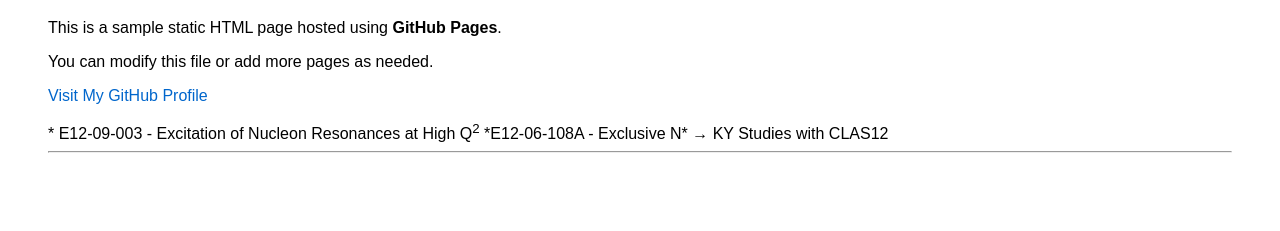
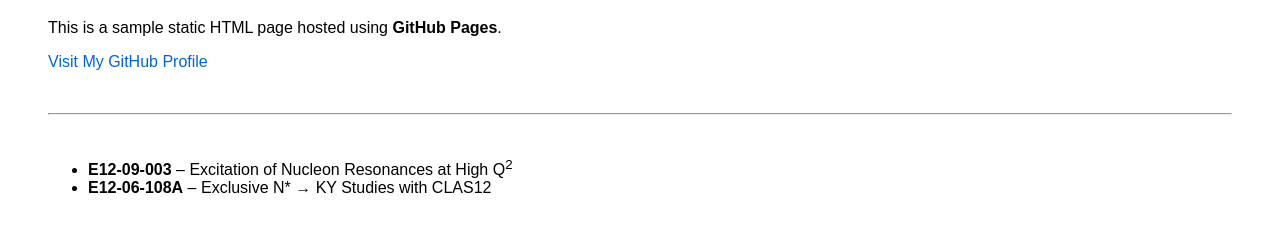
Before and after one commit to kneupane1/my-site, a plain HTML site: page index.html in a window 1280 px wide. Shown: the part 109-340 px from the top of the page. Drawn offline with Linux system fonts and the light colour scheme.

Commit message:
Update index.html

```diff
--- a/index.html
+++ b/index.html
@@ -1,4 +1,3 @@
-
 <!DOCTYPE html>
 <html lang="en">
 <head>
@@ -13,13 +12,14 @@
 <body>
     <h1>Welcome to My GitHub Page</h1>
     <p>This is a sample static HTML page hosted using <strong>GitHub Pages</strong>.</p>
-    <p>You can modify this file or add more pages as needed.</p>
     <p><a href="https://github.com/kneupane1">Visit My GitHub Profile</a></p>
+
+    <br><hr><br>
+
+    <ul>
+        <li><strong>E12-09-003</strong> – Excitation of Nucleon Resonances at High Q<sup>2</sup></li>
+        <li><strong>E12-06-108A</strong> – Exclusive N* → KY Studies with CLAS12</li>
+        <!-- <li>E12-06-108B – Transition Form Factor of the η′ Meson with CLAS12</li> -->
+    </ul>
 </body>
 </html>
-
-* E12-09-003 - Excitation of Nucleon Resonances at High Q<sup>2</sup>
-*E12-06-108A - Exclusive N* &rarr; KY Studies with CLAS12
-<!-- : - E12-06-108B - Transition Form Factor of the &eta;' Meson with CLAS12 -->
-
-<br><hr><br>
```
